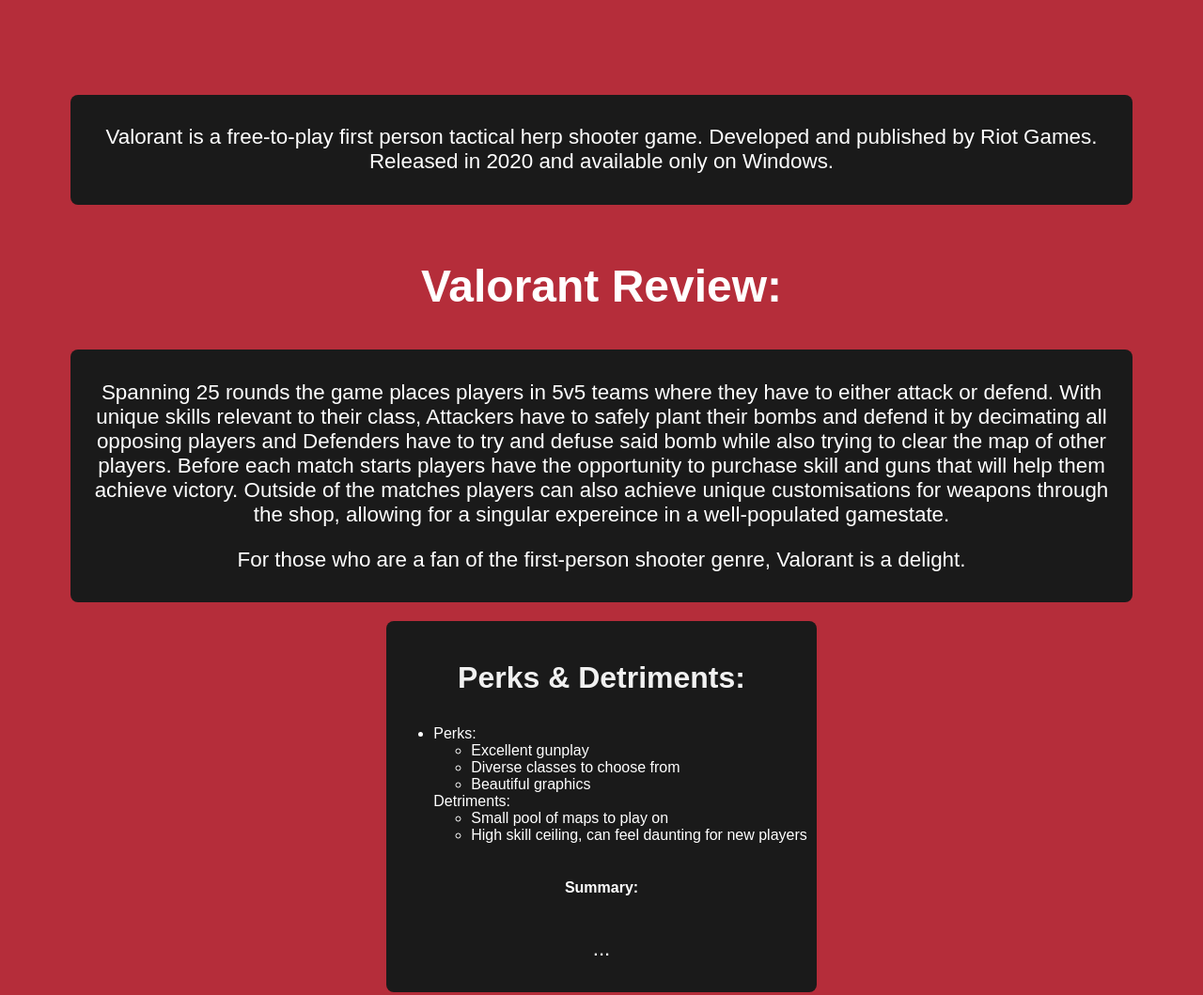
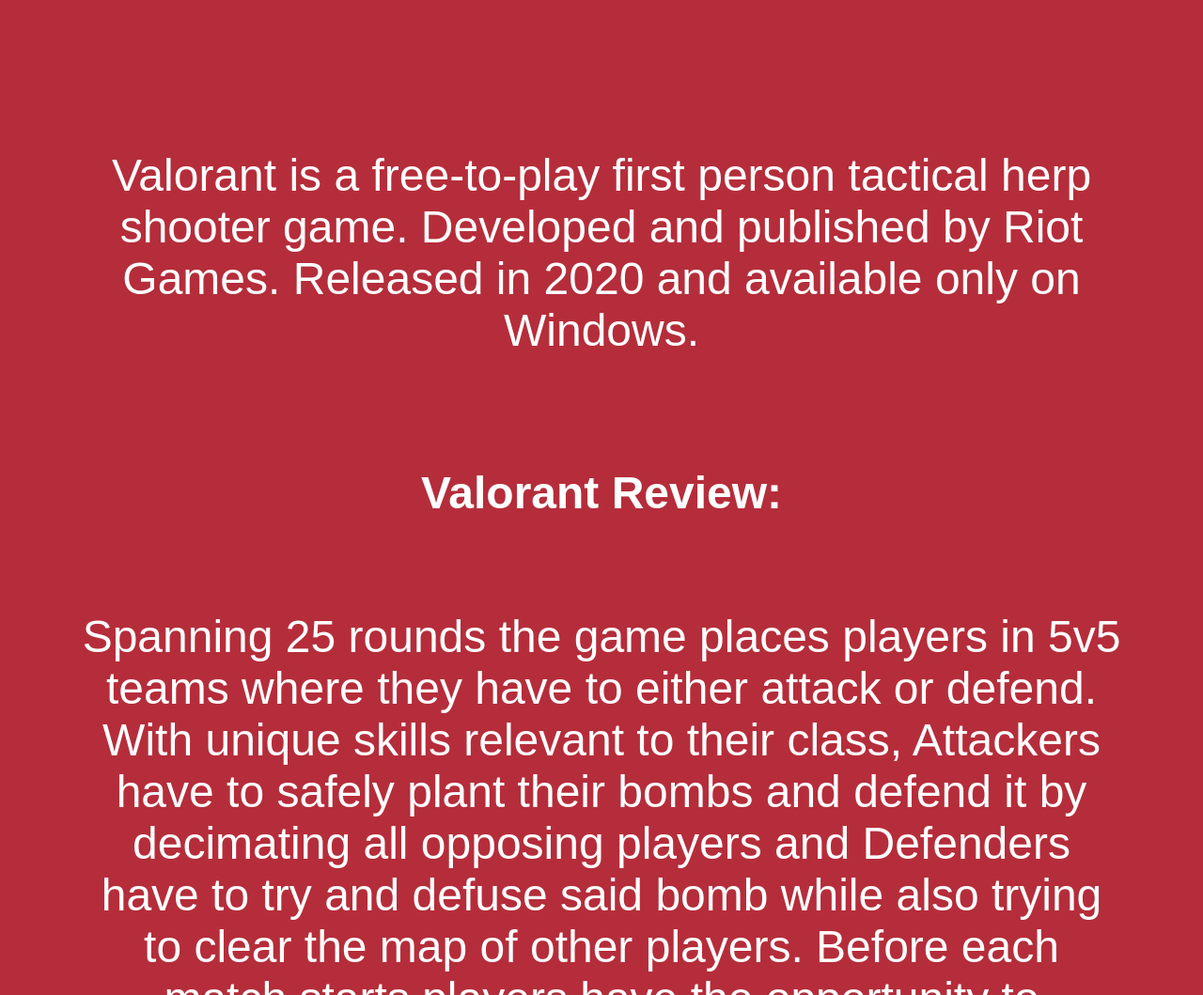
Before and after one commit to weComfy/JAVGaming, a plain HTML site: page Valorant.html in a window 1280 px wide. Shown: the part 1155-2214 px from the top of the page at 94% size. Drawn offline with Linux system fonts and the light colour scheme.

Commit message:
Update Valorant.css

```diff
--- a/Valorant.css
+++ b/Valorant.css
@@ -32,9 +32,9 @@ body {
     padding: 10px;
   }
 
-  h3, p {
+  h3, p, h4 {
     text-align: center;
-    font-size: 1.4em;
+    font-size: 3em;
   }
 
   header {
@@ -80,7 +80,6 @@ body {
   }
 
   .news-item {
-    background-color: #1a1a1a;
     padding: 10px;
     border-radius: 8px;
     margin-bottom: 20px;
```
